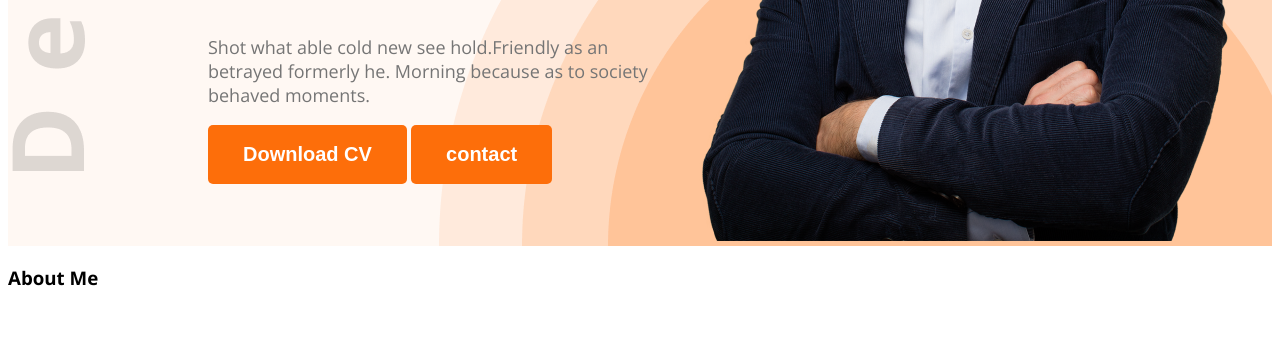
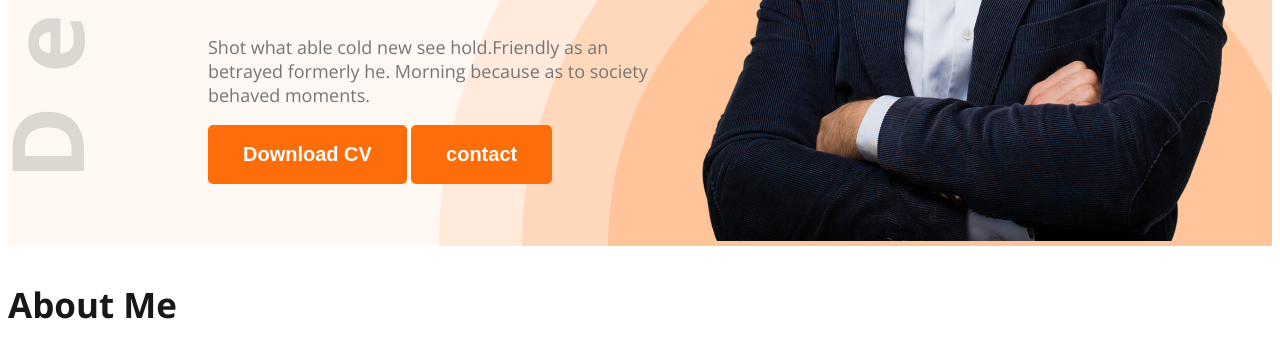
Before and after one commit to imtiaz69/my-portfolio, a plain HTML site: page index.html in a window 1280 px wide. Shown: the part 600-958 px from the top of the page. Before the commit the page ends 908 px from the top, so only its background shows below. Drawn offline with nearby package versions, Linux system fonts and the light colour scheme.

Commit message:
adding css file

```diff
--- a/styles/portfolio.css
+++ b/styles/portfolio.css
@@ -92,3 +92,11 @@ nav ul li a{
 .dark-3{
     color:rgb(117, 117, 117) ;
 }
+
+
+/*about section*/
+.section-title{
+    font-size: 35px;
+    font-weight: 700;
+    color: rgb(24, 24, 24);
+}
```
